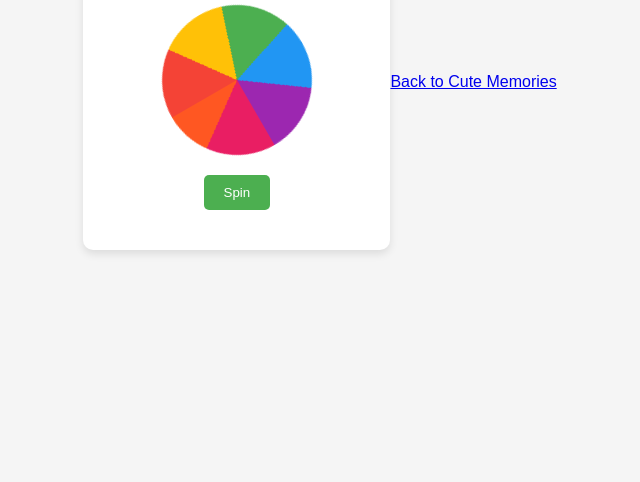
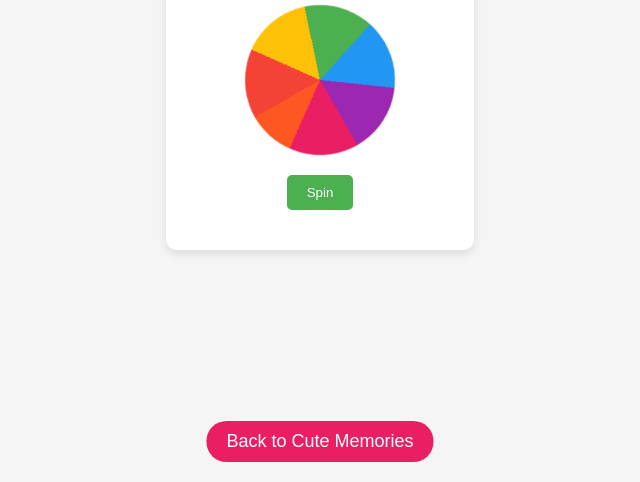
Before and after one commit to andyrom6/spindate1, a plain HTML site: page index.html in a window 1280 px wide. Shown: the part 318-800 px from the top of the page, without its empty margins (320-960 px from the left). Drawn offline with Linux system fonts and the light colour scheme.

Commit message:
styles.css

```diff
--- a/styles.css
+++ b/styles.css
@@ -67,3 +67,29 @@ h1 {
     font-size: 18px;
     color: #f44336;
 }
+
+.link-button {
+    text-align: center;
+    position: absolute;
+    bottom: 20px;
+    left: 50%;
+    transform: translateX(-50%);
+    margin-top: 20px;
+}
+
+.back-button {
+    display: inline-block;
+    padding: 10px 20px;
+    background-color: #e91e63; /* Pink color */
+    color: #fff;
+    border: none;
+    border-radius: 20px;
+    font-size: 18px;
+    text-decoration: none;
+    cursor: pointer;
+    transition: background-color 0.3s;
+}
+
+.back-button:hover {
+    background-color: #c2185b; /* Darker pink on hover */
+}
```
